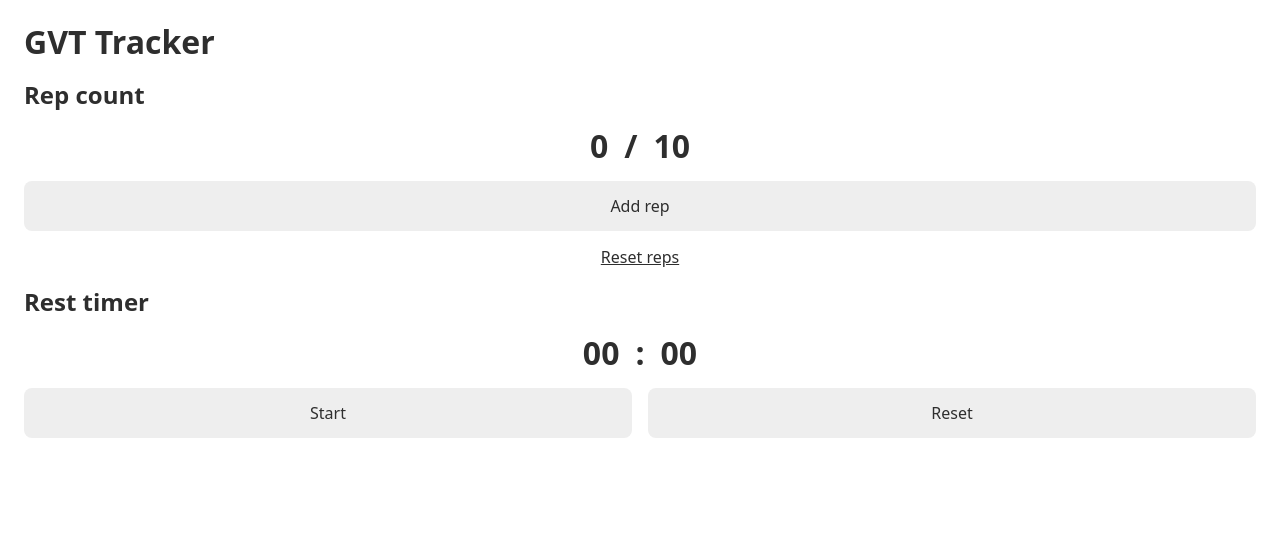
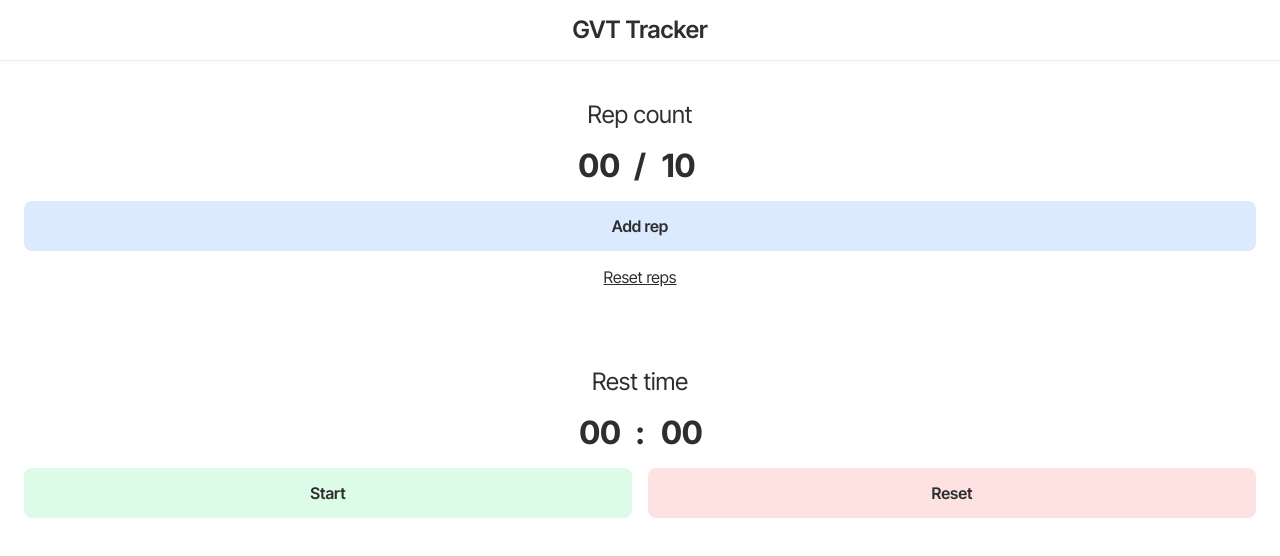
Before and after one commit to pedrobritto/gvt-tracker, a plain HTML site: page index.html in a window 1280 px wide. Drawn offline with Linux system fonts and the light colour scheme.

Commit message:
feat: updates

```diff
--- a/index.html
+++ b/index.html
@@ -4,42 +4,51 @@
     <meta charset="UTF-8" />
     <meta name="viewport" content="width=device-width, initial-scale=1.0" />
     <title>GVT Tracker</title>
+
     <link rel="stylesheet" href="./lib/normalize.css" />
     <link rel="stylesheet" href="./style.css" />
     <script src="./script.js" defer></script>
+
+    <link rel="preconnect" href="https://fonts.googleapis.com" />
+    <link rel="preconnect" href="https://fonts.gstatic.com" crossorigin />
+    <link
+      href="https://fonts.googleapis.com/css2?family=Inter+Tight:ital,wght@0,100..900;1,100..900&display=swap"
+      rel="stylesheet" />
   </head>
   <body>
+    <header class="nav-bar">
+      <h1>GVT Tracker</h1>
+    </header>
+
     <main class="main">
-      <h1>GVT Tracker</h1>
-
-      <section>
+      <section class="generic-section">
         <h2>Rep count</h2>
 
         <div class="generic-container">
-          <div class="rep-tracker">
-            <div class="rep-tracker__item rep-tracker-count">0</div>
-            <div class="rep-tracker__item rep-tracker-separator">/</div>
-            <div class="rep-tracker__item rep-tracker-target">10</div>
+          <div class="info-container">
+            <div id="reps-count" class="info-item rep-tracker-count">00</div>
+            <div class="info-item info-item__separator">/</div>
+            <div id="reps-target" class="info-item rep-tracker-target">10</div>
           </div>
 
-          <button class="button">Add rep</button>
-          <button class="button--link">Reset reps</button>
+          <button id="reps-add" class="button add-rep">Add rep</button>
+          <button id="reps-reset" class="button--link">Reset reps</button>
         </div>
       </section>
 
-      <section>
-        <h2>Rest timer</h2>
+      <section class="generic-section">
+        <h2>Rest time</h2>
 
         <div class="generic-container">
-          <div class="rep-tracker">
-            <span class="rep-tracker__item" id="timer-minutes">00</span>
-            <span class="rep-tracker__item">:</span>
-            <span class="rep-tracker__item" id="timer-seconds">00</span>
+          <div class="info-container">
+            <span class="info-item" id="timer-minutes">00</span>
+            <span class="info-item info-item__separator">:</span>
+            <span class="info-item" id="timer-seconds">00</span>
           </div>
 
           <div class="button-group">
             <button id="timer-start" class="button">Start</button>
-            <button id="timer-reset" class="button">Reset</button>
+            <button id="timer-reset" class="button timer-reset">Reset</button>
           </div>
         </div>
       </section>
--- a/script.js
+++ b/script.js
@@ -1,46 +1,64 @@
-function repCountTracker() {
-  const repCount = document.querySelector(".rep-tracker-count");
-  const repTarget = document.querySelector(".rep-tracker-target");
+class RepsTracker {
+  constructor({ countEl, targetCountEl, addCountEl, resetCountEl }) {
+    this.countEl = countEl;
+    this.targetCountEl = targetCountEl;
+    this.addCountEl = addCountEl;
+    this.resetCountEl = resetCountEl;
 
-  if (!repTarget || !repCount) {
-    return;
+    this.repCount = 0;
+    this.targetRepCount = 10;
   }
 
-  const repTargetValue = parseInt(repTarget.textContent);
+  updateDOM() {
+    this.countEl.textContent = String(this.repCount).padStart(2, "0");
+  }
 
-  const addRep = () => {
-    const currentRepCount = parseInt(repCount.textContent);
+  addRep() {
+    if (this.repCount < this.targetRepCount) {
+      this.repCount += 1;
+    }
+  }
 
-    if (currentRepCount < repTargetValue) {
-      repCount.textContent = currentRepCount + 1;
+  resetReps() {
+    this.repCount = 0;
+  }
+
+  init() {
+    if (this.addCountEl) {
+      this.addCountEl.addEventListener("click", () => {
+        this.addRep();
+        this.updateDOM();
+      });
     }
-  };
 
-  const button = document.querySelector(".button");
-
-  if (button) {
-    button.addEventListener("click", addRep);
+    if (this.resetCountEl) {
+      this.resetCountEl.addEventListener("click", () => {
+        this.resetReps();
+        this.updateDOM();
+      });
+    }
   }
 }
 
 class Stopwatch {
-  constructor({ minutesDOMEl, secondsDOMEl, startButton, resetButton }) {
+  constructor({ minutesEl, secondsEl, startButton, resetButton }) {
     this.elapsedTime = 0;
     this.targetTime = 0;
 
     this.isRunning = false;
     this.intervalRef;
 
-    this.minutesEl = minutesDOMEl;
-    this.secondsEl = secondsDOMEl;
+    this.minutesEl = minutesEl;
+    this.secondsEl = secondsEl;
+    /**
+     * @type {HTMLButtonElement}
+     */
     this.startButton = startButton;
+    /**
+     * @type {HTMLButtonElement}
+     */
     this.resetButton = resetButton;
   }
-
-  // iterate in increments of 100ms or 1000ms (setinterval)
-  // add to elapsed time.
-  // grab minutes and seconds in each iteration.
-  // update DOM.
 
   updateDOM() {
     const timeInSeconds = Math.floor(this.elapsedTime / 1000);
@@ -49,22 +67,25 @@ class Stopwatch {
     const timeInSecondsWithModulo = timeInSeconds % 60;
 
     if (this.minutesEl) {
-      this.minutesEl.textContent =
-        timeInMinutes < 10 ? `0${timeInMinutes}` : timeInMinutes;
+      this.minutesEl.textContent = String(timeInMinutes).padStart(2, "0");
     }
 
     if (this.secondsEl) {
-      this.secondsEl.textContent =
-        timeInSecondsWithModulo < 10
-          ? `0${timeInSecondsWithModulo}`
-          : timeInSecondsWithModulo;
+      this.secondsEl.textContent = String(timeInSecondsWithModulo).padStart(
+        2,
+        "0"
+      );
     }
 
     if (this.startButton) {
       if (this.isRunning) {
         this.startButton.textContent = "Stop";
+        this.startButton.classList.add("is-running");
+        this.startButton.classList.remove("is-stopped");
       } else {
         this.startButton.textContent = "Start";
+        this.startButton.classList.remove("is-running");
+        this.startButton.classList.add("is-stopped");
       }
     }
   }
@@ -85,6 +106,8 @@ class Stopwatch {
   stop() {
     this.isRunning = false;
 
+    this.updateDOM();
+
     clearInterval(this.intervalRef);
   }
 
@@ -95,6 +118,8 @@ class Stopwatch {
   }
 
   init() {
+    this.updateDOM();
+
     this.startButton?.addEventListener("click", () => {
       if (this.isRunning) {
         this.stop();
@@ -110,21 +135,23 @@ class Stopwatch {
 }
 
 function main() {
-  repCountTracker();
-
-  const minutesDOMEl = document.getElementById("timer-minutes");
-  const secondsDOMEl = document.getElementById("timer-seconds");
-  const startButton = document.getElementById("timer-start");
-  const resetButton = document.getElementById("timer-reset");
-
   const stopwatch = new Stopwatch({
-    minutesDOMEl,
-    secondsDOMEl,
-    startButton,
-    resetButton,
+    minutesEl: document.getElementById("timer-minutes"),
+    secondsEl: document.getElementById("timer-seconds"),
+    startButton: document.getElementById("timer-start"),
+    resetButton: document.getElementById("timer-reset"),
   });
 
   stopwatch.init();
+
+  const repsTracker = new RepsTracker({
+    countEl: document.getElementById("reps-count"),
+    targetCountEl: document.getElementById("reps-target"),
+    addCountEl: document.getElementById("reps-add"),
+    resetCountEl: document.getElementById("reps-reset"),
+  });
+
+  repsTracker.init();
 }
 
 main();
--- a/style.css
+++ b/style.css
@@ -5,18 +5,45 @@ html {
 
 body {
   color: #2e2e2e;
+  font-family: "Inter Tight", sans-serif;
+  font-optical-sizing: auto;
+  font-style: normal;
 }
 
 button {
   color: #2e2e2e;
+  cursor: pointer;
+}
+
+h1 {
+  margin: 0;
+  text-align: center;
+}
+
+h2 {
+  margin-top: 0;
+  font-weight: normal;
+  text-align: center;
+}
+
+.nav-bar {
+  padding: 1rem;
+  margin-bottom: 1rem;
+  border-bottom: 1px solid #eee;
+  box-shadow: 0 0 8px rgba(0, 0, 0, 0.05);
+}
+
+.nav-bar h1 {
+  font-size: 1.5rem;
+  font-weight: 600;
 }
 
 .main {
   padding: 1.5rem;
 }
 
-h1 {
-  margin: 0;
+.generic-section + .generic-section {
+  margin-top: 5rem;
 }
 
 .generic-container {
@@ -28,15 +55,20 @@ h1 {
   align-items: center;
 }
 
-.rep-tracker {
+.info-container {
   display: flex;
   gap: 1rem;
   align-items: center;
 }
 
-.rep-tracker__item {
+.info-item {
   font-size: 2rem;
   font-weight: bold;
+  width: 40px;
+}
+
+.info-item__separator {
+  width: auto;
 }
 
 .timer__item {
@@ -51,7 +83,29 @@ h1 {
   border-radius: 0.5rem;
   width: 100%;
 
-  cursor: pointer;
+  transition: 0.2s ease all;
+
+  font-weight: 600;
+}
+
+.button:hover {
+  opacity: 90%;
+}
+
+.button.is-stopped {
+  background-color: #dcfce7;
+}
+
+.button.is-running {
+  background-color: #fef3c7;
+}
+
+.button.timer-reset {
+  background: #fee2e2;
+}
+
+.button.add-rep {
+  background-color: #dbeafe;
 }
 
 .button--link {
```
